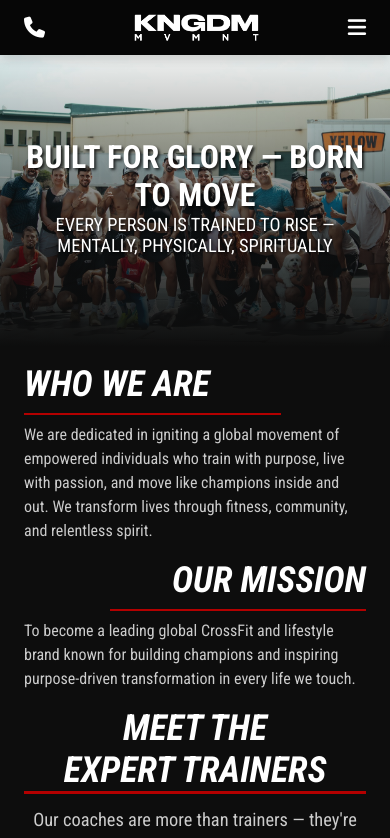
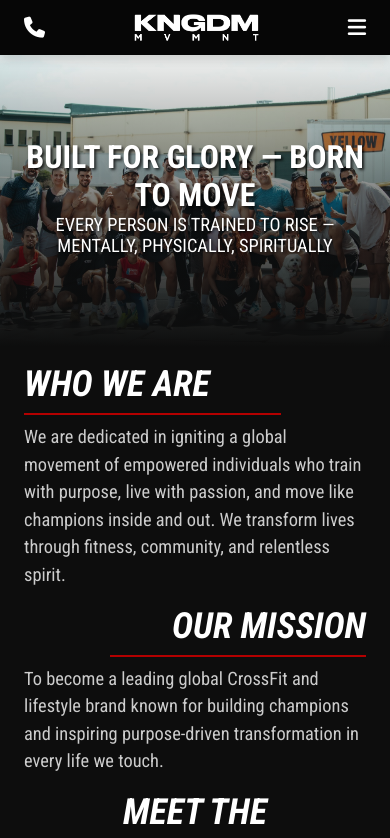
Before and after one commit to gilmerperez/kingdom-movement, a React (Vite) app: page / in a window 390 px wide. Shown: the top 838 px of the page. Built offline with nearby package versions, Linux system fonts and the light colour scheme.

Commit message:
Changed font sizes

```diff
--- a/src/components/OurMission/OurMission.module.css
+++ b/src/components/OurMission/OurMission.module.css
@@ -89,7 +89,7 @@
   }
 
   .text {
-    font-size: 1rem;
+    font-size: 1.15rem;
   }
 
   .seperator {
--- a/src/components/WhoWeAre/WhoWeAre.module.css
+++ b/src/components/WhoWeAre/WhoWeAre.module.css
@@ -97,7 +97,7 @@
   }
 
   .text {
-    font-size: 1rem;
+    font-size: 1.15rem;
   }
 }
 
```
